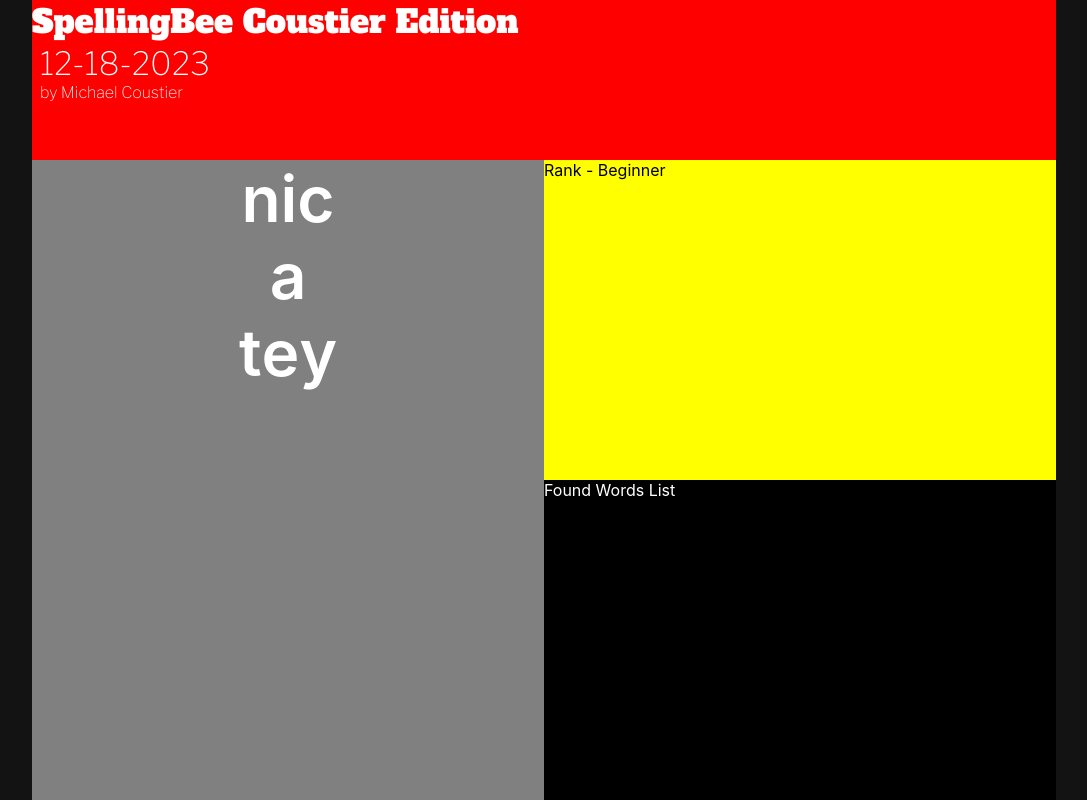
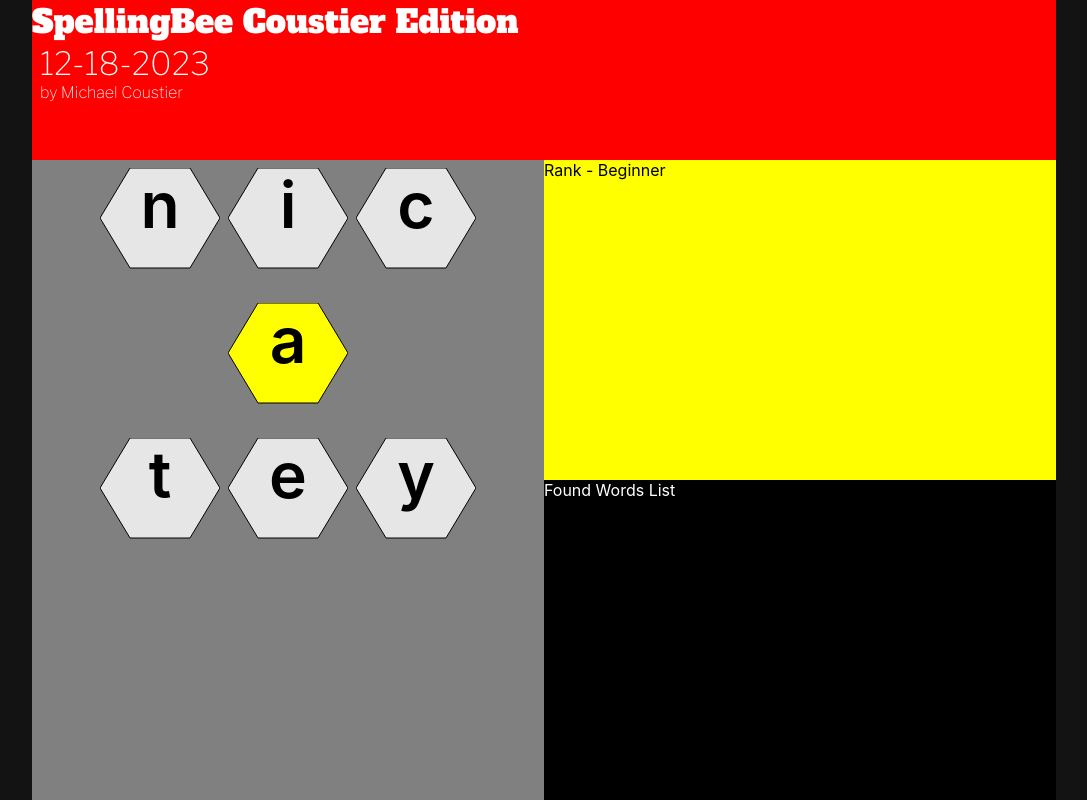
Before and after one commit to curiousmike/spellingbee, a React (Create React App) app: page / in a window 1280 px wide. Shown: the whole page, without its empty margins (96-1183 px from the left). Built offline with nearby package versions, Linux system fonts and the light colour scheme.

Commit message:
hexagon work

```diff
--- a/src/App.tsx
+++ b/src/App.tsx
@@ -36,9 +36,9 @@ function App() {
       <MainGameWrapper>
         <RankAndFoundWordWrapper>
           <RankContainer>Rank - Beginner</RankContainer>
-          <FoundWordContainer>Found Words List</FoundWordContainer>
+          <FoundWordContainer>Found Words List </FoundWordContainer>
         </RankAndFoundWordWrapper>
-        <GameMap letters={rootWord} coreLetter={coreLetter} />
+        <GameMap letters={rootWord} />
       </MainGameWrapper>
     </Container>
   );
--- a/src/components/gameMap.tsx
+++ b/src/components/gameMap.tsx
@@ -2,10 +2,9 @@ import { OutsideLetterContainer, GameMapContainer } from "./styles";
 import { LetterContainer } from "./letterContainer";
 type GameMapProps = {
   letters: string;
-  coreLetter: string;
 };
 
-export function GameMap({ letters, coreLetter }: GameMapProps) {
+export function GameMap({ letters }: GameMapProps) {
   const topLetters = [letters[0], letters[1], letters[2]];
   const middleLetter = [letters[3]];
   const bottomLetters = [letters[4], letters[5], letters[6]];
--- a/src/components/letterContainer.tsx
+++ b/src/components/letterContainer.tsx
@@ -4,12 +4,54 @@ type GameMapProps = {
 };
 
 export function LetterContainer({ letters }: GameMapProps) {
-  console.log("letters[0] = ", letters);
+  const hexagon = (isCenter: boolean) => (
+    <polygon
+      style={{
+        cursor: "pointer",
+        fill: isCenter ? "yellow" : "#e6e6e6",
+        transition: "all 100ms",
+        color: "blue",
+      }}
+      points="0,50 30,0 90,0 120,50 90,100 30,100"
+      stroke="black"
+      strokeWidth="1"
+    ></polygon>
+  );
   return (
     <LetterContainerDiv>
-      <NormalLetter>{letters[0]}</NormalLetter>
-      <NormalLetter>{letters[1] && letters[1]}</NormalLetter>
-      <NormalLetter>{letters[2] && letters[2]}</NormalLetter>
+      <NormalLetter>
+        <svg height="120" width="120" xmlns="http://www.w3.org/2000/svg">
+          {hexagon(letters.length > 1 ? false : true)}
+          <text x="50%" y="50%" textAnchor="middle">
+            {letters[0]}
+          </text>
+        </svg>
+      </NormalLetter>
+      <NormalLetter>
+        {letters[1] && (
+          <svg
+            style={{ margin: "0px 8px 0px 8px" }}
+            height="120"
+            width="120"
+            xmlns="http://www.w3.org/2000/svg"
+          >
+            {hexagon(false)}
+            <text x="50%" y="50%" textAnchor="middle">
+              {letters[1]}
+            </text>
+          </svg>
+        )}
+      </NormalLetter>
+      <NormalLetter>
+        {letters[2] && (
+          <svg height="120" width="120" xmlns="http://www.w3.org/2000/svg">
+            {hexagon(false)}
+            <text x="50%" y="50%" textAnchor="middle">
+              {letters[2]}
+            </text>
+          </svg>
+        )}
+      </NormalLetter>
     </LetterContainerDiv>
   );
 }
--- a/src/components/styles.js
+++ b/src/components/styles.js
@@ -13,14 +13,15 @@ export const OutsideLetterContainer = styled.div`
   display: flex;
   flex-direction: column;
   align-items: center;
+  margin-top: 8px;
 `;
 export const LetterContainerDiv = styled.div`
   display: flex;
   flex-direction: row;
-  align-items: space-around;
 `;
 
 export const NormalLetter = styled.div`
   font-size: 5vw;
   font-weight: 600;
+  color: black;
 `;
```
Also changed, not shown: 1 other file (tests, documents, lock files or other folders).
